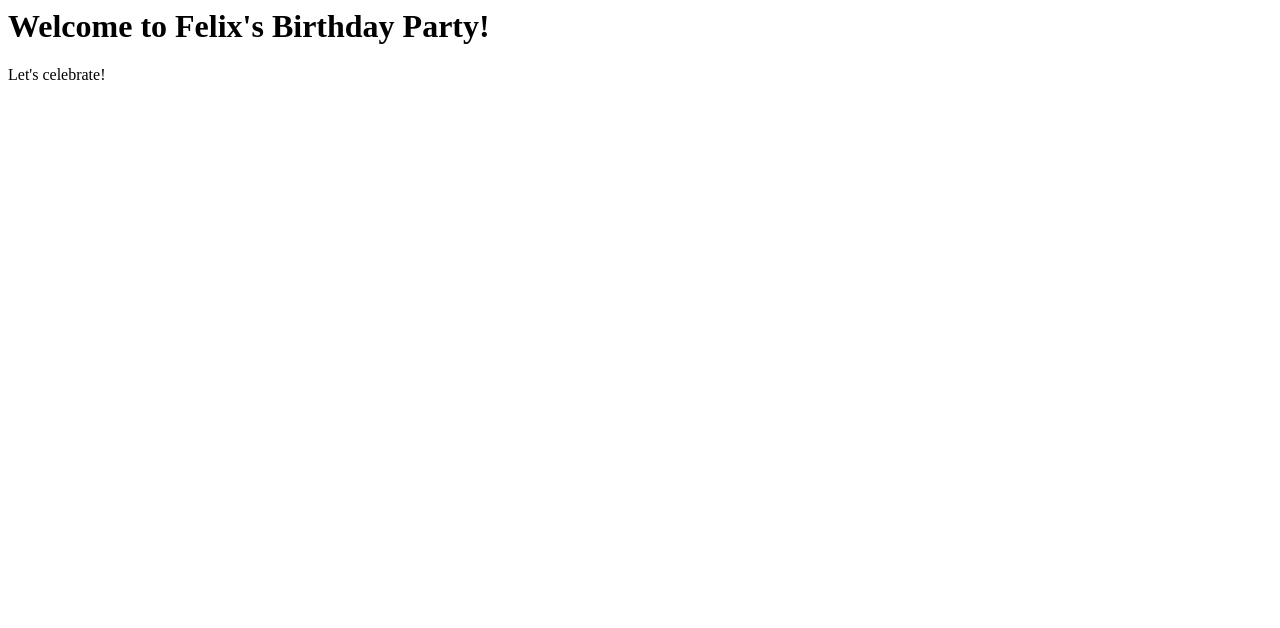
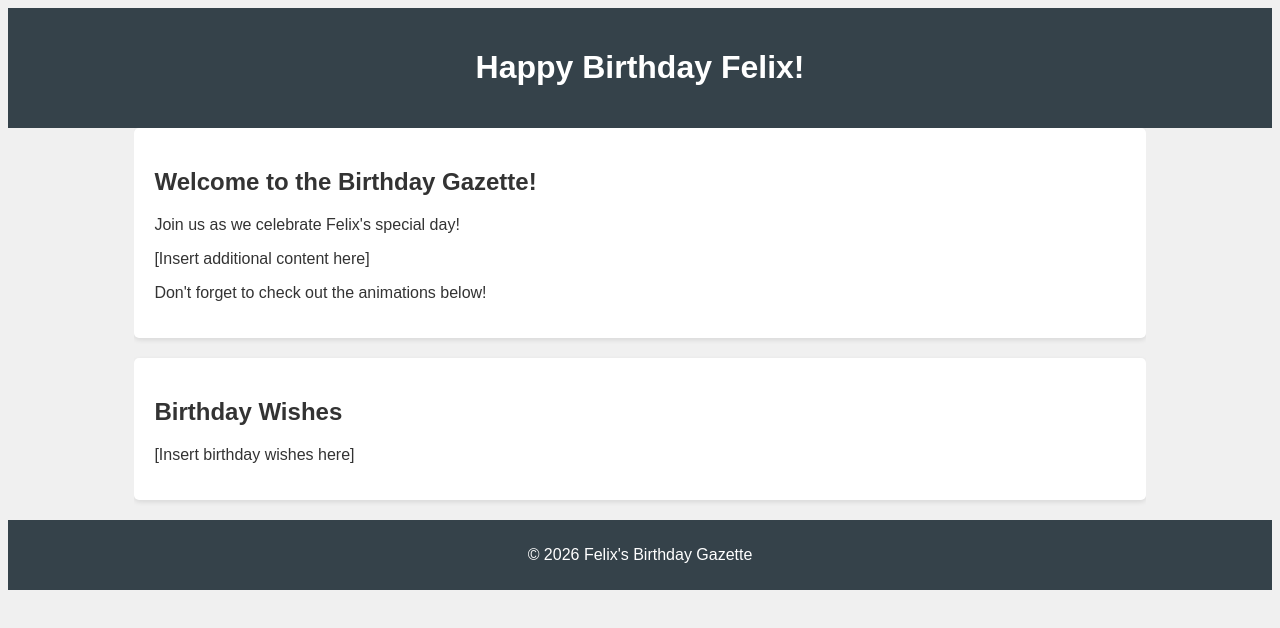
Before and after one commit to Tegzy142/Felix-birthday, a plain HTML site: page index.html in a window 1280 px wide. Drawn offline with Linux system fonts and the light colour scheme.

Commit message:
Update index.html with birthday gazette content

```diff
--- a/index.html
+++ b/index.html
@@ -1,9 +1,61 @@
-<html>
+<!DOCTYPE html>
+<html lang="en">
 <head>
-    <title>Felix's Birthday</title>
+    <meta charset="UTF-8">
+    <meta name="viewport" content="width=device-width, initial-scale=1.0">
+    <title>Birthday Gazette</title>
+    <link rel="stylesheet" href="styles.css">
+    <style>
+        /* Add your CSS styling here */
+        body {
+            font-family: Arial, sans-serif;
+            background-color: #f0f0f0;
+            color: #333;
+        }
+        .container {
+            width: 80%;
+            margin: auto;
+            overflow: hidden;
+        }
+        header {
+            background: #35424a;
+            color: #ffffff;
+            padding: 20px 0;
+            text-align: center;
+        }
+        article {
+            padding: 20px;
+            background: #ffffff;
+            margin-bottom: 20px;
+            border-radius: 5px;
+            box-shadow: 0 2px 5px rgba(0,0,0,0.1);
+        }
+        footer {
+            text-align: center;
+            padding: 10px 0;
+            background: #35424a;
+            color: #ffffff;
+        }
+    </style>
 </head>
 <body>
-    <h1>Welcome to Felix's Birthday Party!</h1>
-    <p>Let's celebrate!</p>
+    <header>
+        <h1>Happy Birthday Felix!</h1>
+    </header>
+    <div class="container">
+        <article>
+            <h2>Welcome to the Birthday Gazette!</h2>
+            <p>Join us as we celebrate Felix's special day!</p>
+            <p>[Insert additional content here]</p>
+            <p>Don't forget to check out the animations below!</p>
+        </article>
+        <article>
+            <h2>Birthday Wishes</h2>
+            <p>[Insert birthday wishes here]</p>
+        </article>
+    </div>
+    <footer>
+        <p>© 2026 Felix's Birthday Gazette</p>
+    </footer>
 </body>
 </html>
```
